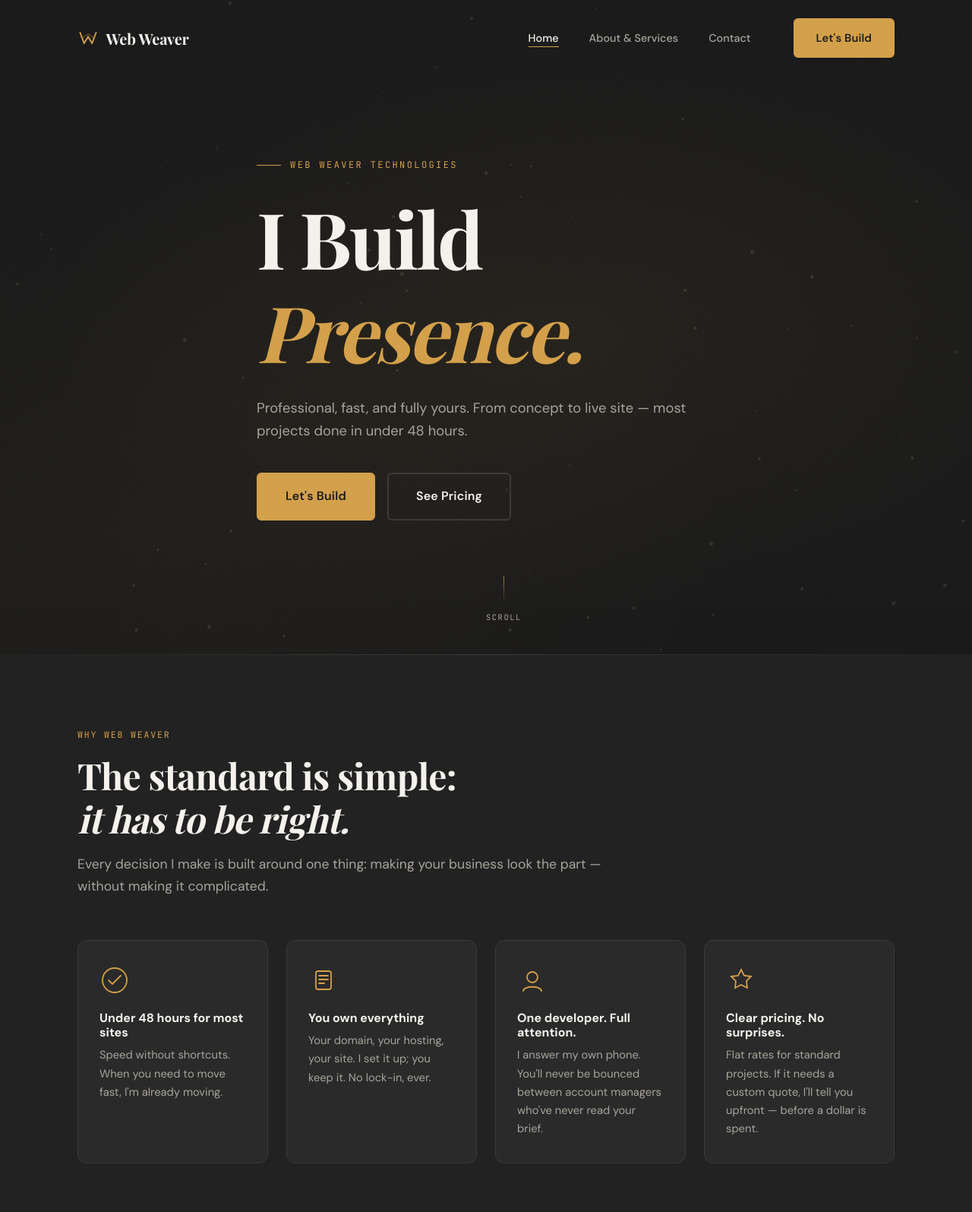
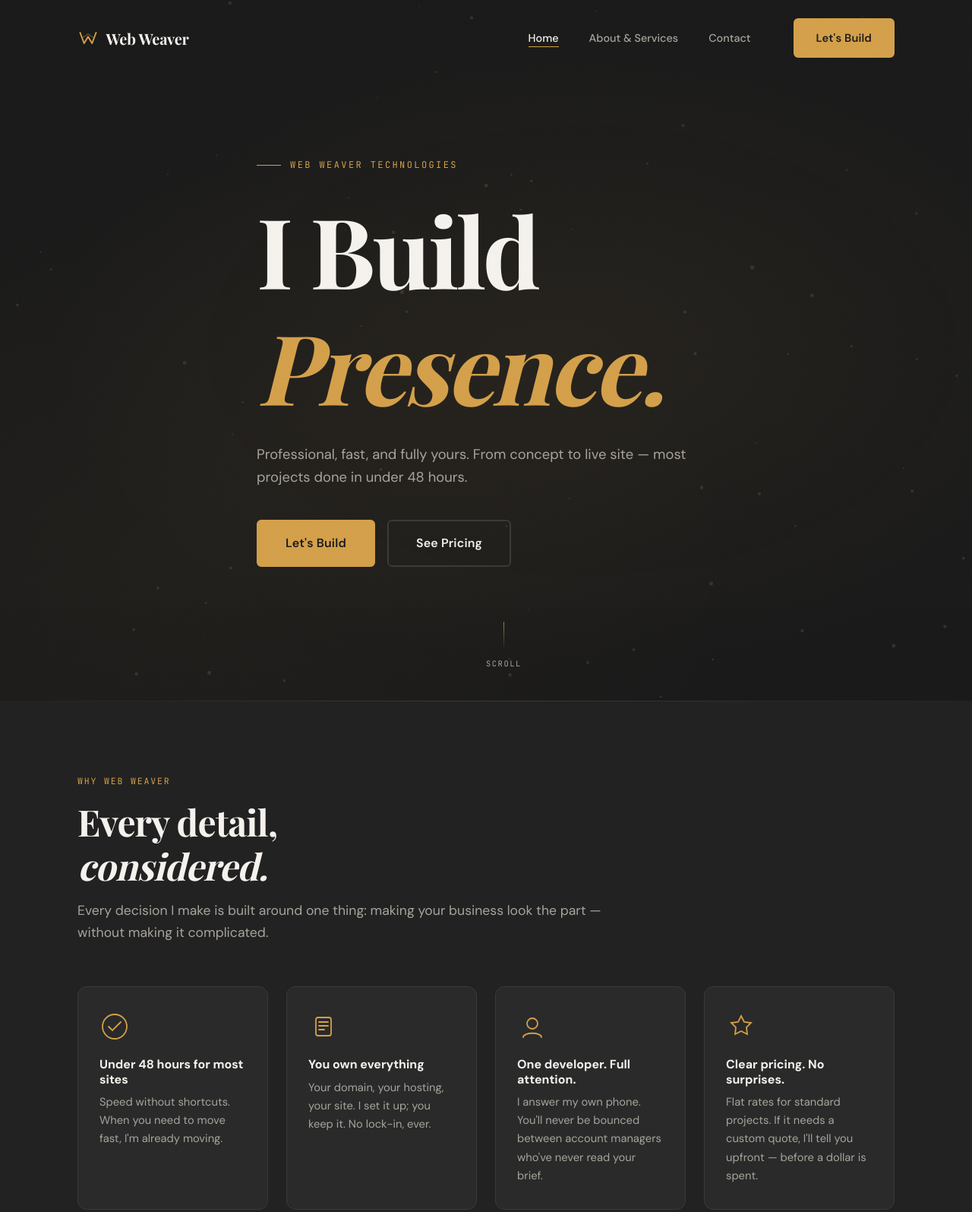
Before and after one commit to OSL10/WebWeaverTechnologies, a plain HTML site: page index.html in a window 1280 px wide. Shown: the top 1595 px of the page at 76% size. Drawn offline with nearby package versions, Linux system fonts and the light colour scheme; a web font is replaced by a local one.

Commit message:
Scope large font to home hero only, shorten pitch heading

```diff
--- a/css/style.css
+++ b/css/style.css
@@ -78,7 +78,8 @@ h1, h2, h3, h4 {
   color: var(--text-primary);
 }
 
-h1 { font-size: clamp(3.6rem, 8vw, 7rem); letter-spacing: -0.03em; }
+h1 { font-size: clamp(2.6rem, 5.5vw, 4.2rem); letter-spacing: -0.02em; }
+.hero__headline { font-size: clamp(4.5rem, 10vw, 8.5rem); letter-spacing: -0.03em; }
 h2 { font-size: clamp(2rem, 4vw, 3rem); letter-spacing: -0.015em; }
 h3 { font-size: clamp(1.2rem, 2vw, 1.5rem); font-weight: 600; }
 h4 { font-size: 1.1rem; font-family: var(--font-body); font-weight: 600; }
--- a/index.html
+++ b/index.html
@@ -79,7 +79,7 @@
     <div class="container">
       <div class="section-header" data-reveal>
         <span class="section-label">Why Web Weaver</span>
-        <h2 id="pitch-heading">The standard is simple:<br><em>it has to be right.</em></h2>
+        <h2 id="pitch-heading">Every detail,<br><em>considered.</em></h2>
         <p>Every decision I make is built around one thing: making your business look the part — without making it complicated.</p>
       </div>
 
```
